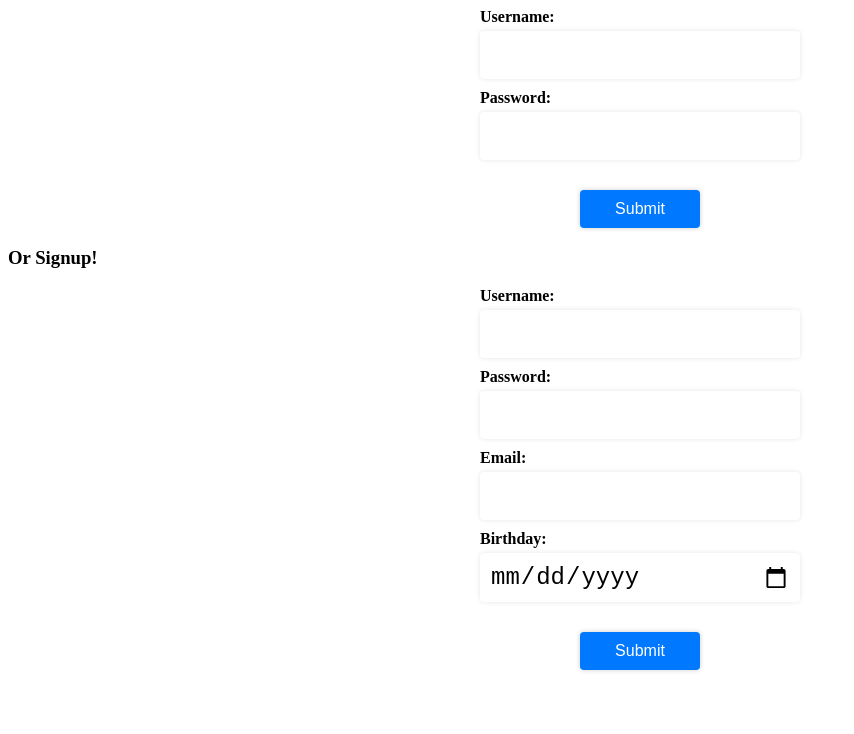
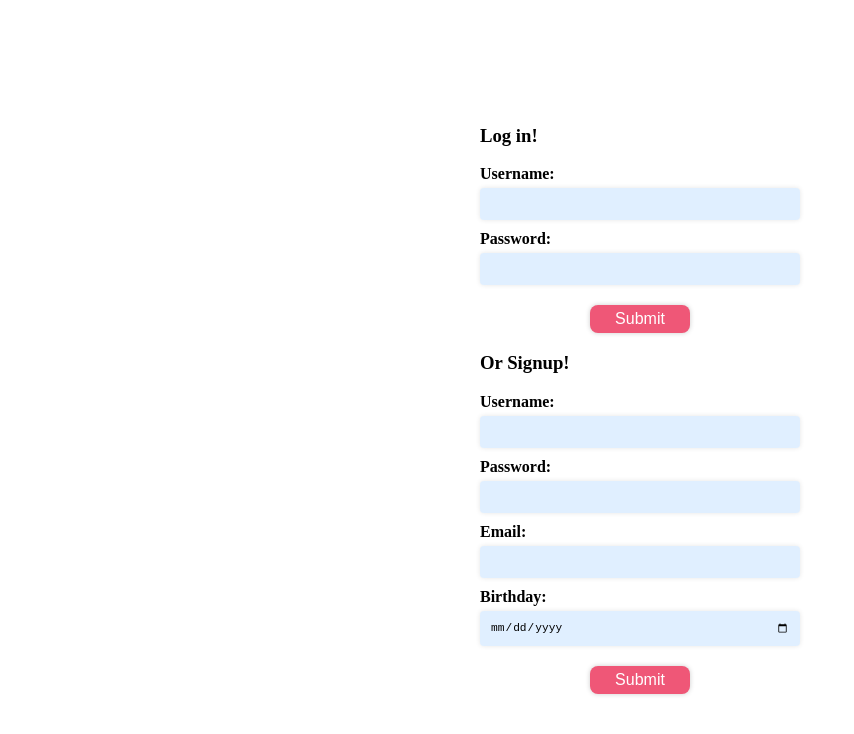
Before and after one commit to yarazarin/myFlix-client, a React (Vite) app: page / in a window 1280 px wide. Shown: the top 734 px of the page, without its empty margins (0-854 px from the left). Built offline with nearby package versions, Linux system fonts and the light colour scheme.

Commit message:
scss added

```diff
--- a/src/components/LoginView/LoginView.jsx
+++ b/src/components/LoginView/LoginView.jsx
@@ -57,7 +57,7 @@ export const LoginView = ({ onLoggedIn }) => {
           required
         />
       </label>
-      <button type="submit">Submit</button>
+      <button className="submit__btn" type="submit">Submit</button>
     </form>
   );
 };
--- a/src/components/MainView/MainView.scss
+++ b/src/components/MainView/MainView.scss
@@ -2,24 +2,31 @@ $btn-color: #ffffff;
 $btn-bg: #275677;
 $btn-border: #1e3a56;
 
-.logout__btn {
-  display: inline-block;
-  padding: 12px 24px;
-  font-size: 1.2rem;
-  font-weight: bold;
-  text-align: center;
-  text-decoration: none;
-  color: $btn-color;
-  background-color: $btn-bg;
-  border: 2px solid $btn-border;
-  border-radius: 4px;
-  transition: background-color 0.4s ease;
+.log__view {
+  display: block;
+  position: absolute;
+  top: 50%;
+  left: 50%;
+  transform: translate(-50%, -50%);
+  justify-content: center;
+  align-items: center;
+  gap: 20%;
+}
 
-  &:hover, &:focus {
-    background-color: lighten($btn-bg, 10%);
-  }
+.submit__btn {
+  width: 100px;
+  margin-top: 10px;
+  padding: 5px;
+  font-size: 16px;
+  background-color: #ef5777;
+  color: white;
+  border: none;
+  border-radius: 8px;
+  box-shadow: 0 0 5px rgba(0, 0, 0, .2);
+  transition: box-shadow 0.3s;
 
-  &:active {
-    background-color: darken($btn-bg, 10%);
+  &:hover,
+  &:focus {
+    box-shadow: 0 0 5px rgba(0, 0, 0, 1);
   }
 }
--- a/src/components/MainView/Mainview.jsx
+++ b/src/components/MainView/Mainview.jsx
@@ -40,16 +40,17 @@ const MainView = () => {
 
   if (!user) {
     return (
-      <>
+      <div className="log__view">
+        <h3>Log in!</h3>
         <LoginView
           onLoggedIn={(user, token) => {
             setUser(user);
             setToken(token);
           }}
         />
-        <h3>Or Signup!</h3>
+        <h3> Or Signup!</h3>
         <SignupView />
-      </>
+      </div>
     );
   }
 
@@ -80,7 +81,7 @@ const MainView = () => {
       ))}
       <br />
       <button
-      className="logout__btn"
+      className="submit__btn"
         onClick={() => {
           setUser(null);
           setToken(null);
--- a/src/components/SignupView/SignupView.jsx
+++ b/src/components/SignupView/SignupView.jsx
@@ -28,7 +28,7 @@ export const SignupView = () => {
         alert("Signup successful");
         window.location.reload();
       } else {
-        alert("Signup failed");
+        alert("try with another username, or check your information again");
       }
     });
   };
@@ -72,7 +72,7 @@ export const SignupView = () => {
           required
         />
       </label>
-      <button type="submit">Submit</button>
+      <button className="submit__btn" type="submit">Submit</button>
     </form>
   );
 };
--- a/src/components/SignupView/SignupView.scss
+++ b/src/components/SignupView/SignupView.scss
@@ -13,37 +13,39 @@ form {
     margin-bottom: 10px;
 
     input {
+      background-color: #3c97ff28;
       width: 300px;
       padding: 10px;
       border: none;
       border-radius: 4px;
       margin-top: 5px;
-      font-size: 1.5rem;
+      font-size: .7rem;
       box-shadow: 0 0 5px rgba(0, 0, 0, 0.1);
       transition: box-shadow 0.3s;
 
       &:hover,
       &:focus {
         box-shadow: 0 0 5px rgba(0, 0, 0, 0.2);
+        background-color: #bb3cff18;
       }
     }
   }
 
-  button[type="submit"] {
-    width: 120px;
-    margin-top: 20px;
-    padding: 10px;
+  .submit__btn[type="submit"] {
+    width: 100px;
+    margin-top: 10px;
+    padding: 5px;
     font-size: 16px;
-    background-color: #0078ff;
+    background-color: #ef5777;
     color: white;
     border: none;
-    border-radius: 4px;
-    box-shadow: 0 0 5px rgba(0, 0, 0, 0.2);
+    border-radius: 8px;
+    box-shadow: 0 0 5px rgba(0, 0, 0, .2);
     transition: box-shadow 0.3s;
 
     &:hover,
     &:focus {
-      box-shadow: 0 0 5px rgba(0, 0, 0, 0.4);
+      box-shadow: 0 0 5px rgb(0, 0, 0);
     }
   }
 }
--- a/src/index.scss
+++ b/src/index.scss
@@ -1,7 +1,7 @@
-$color: rgb(75, 114, 254);
-$color2: rgb(90, 180, 70);
+$color: #2ecc70;
+$color2: #34e7e4;
 $color3: rgb(255, 228, 228);
-$color4: rgb(255, 42, 241);
+$color4: #ef5777;
 
 .my-flix {
   color: $color;
@@ -14,17 +14,19 @@ $color4: rgb(255, 42, 241);
   align-items: center;
   justify-content: center;
 }
-.main__title{
+.main__title {
   font-size: 5rem;
   display: block;
   min-width: 300px;
   max-width: 300px;
   text-align: center;
-  background-color:$color4 ;
-  border-top-left-radius:50% ;
-  border-top-right-radius:8px ;
+  background-color: $color4;
+  border-top-left-radius: 50%;
+  border-top-right-radius: 8px;
+  transition: transform 1s;
   &:hover {
-    background-color: $color;
+    transform: rotate(10deg);
+    box-shadow: rgb(255, 145, 226) 0 0 0 5px;
   }
 }
 .movie__card,
@@ -37,6 +39,7 @@ $color4: rgb(255, 42, 241);
   cursor: pointer;
   min-width: 300px;
   max-width: 300px;
+  min-height: 40px;
   transition: all 0.2s ease-in-out;
 
   &:hover {
```
Also changed, not shown: 4 other files (tests, documents, lock files or other folders).
